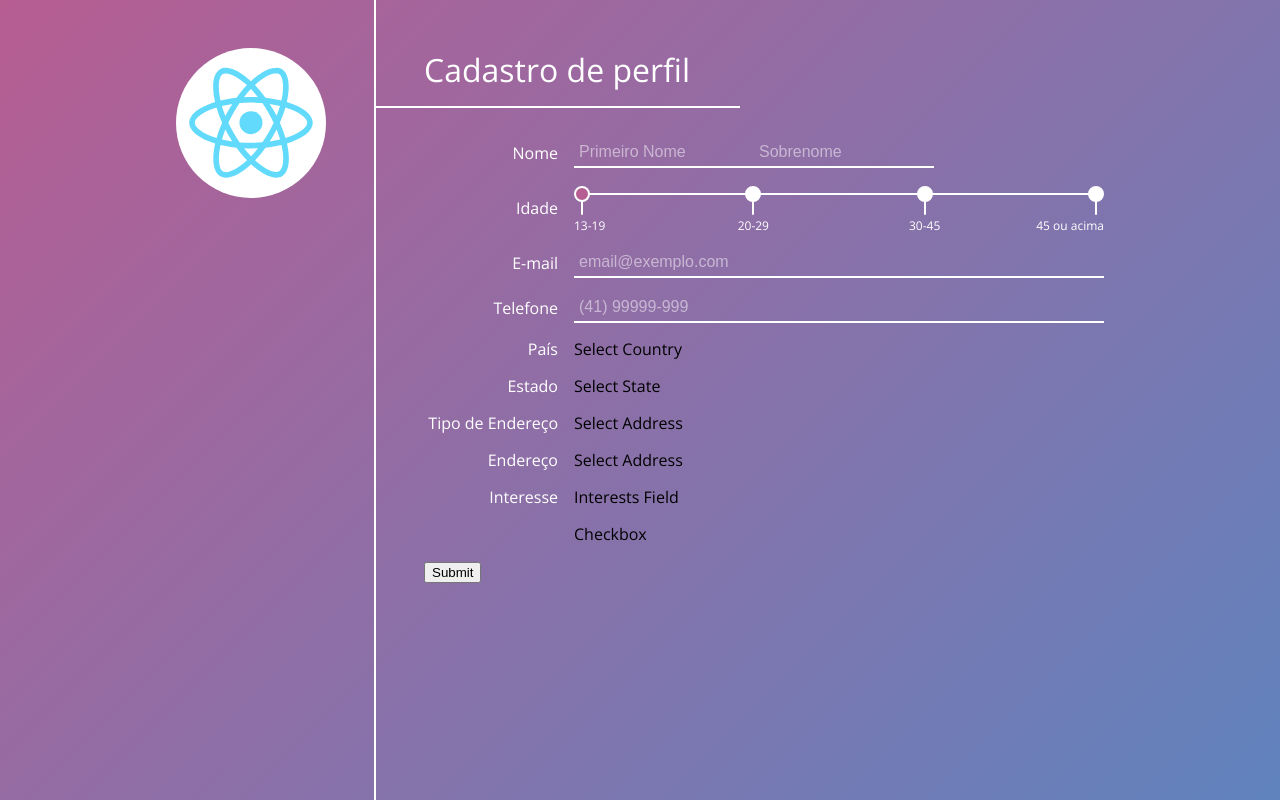
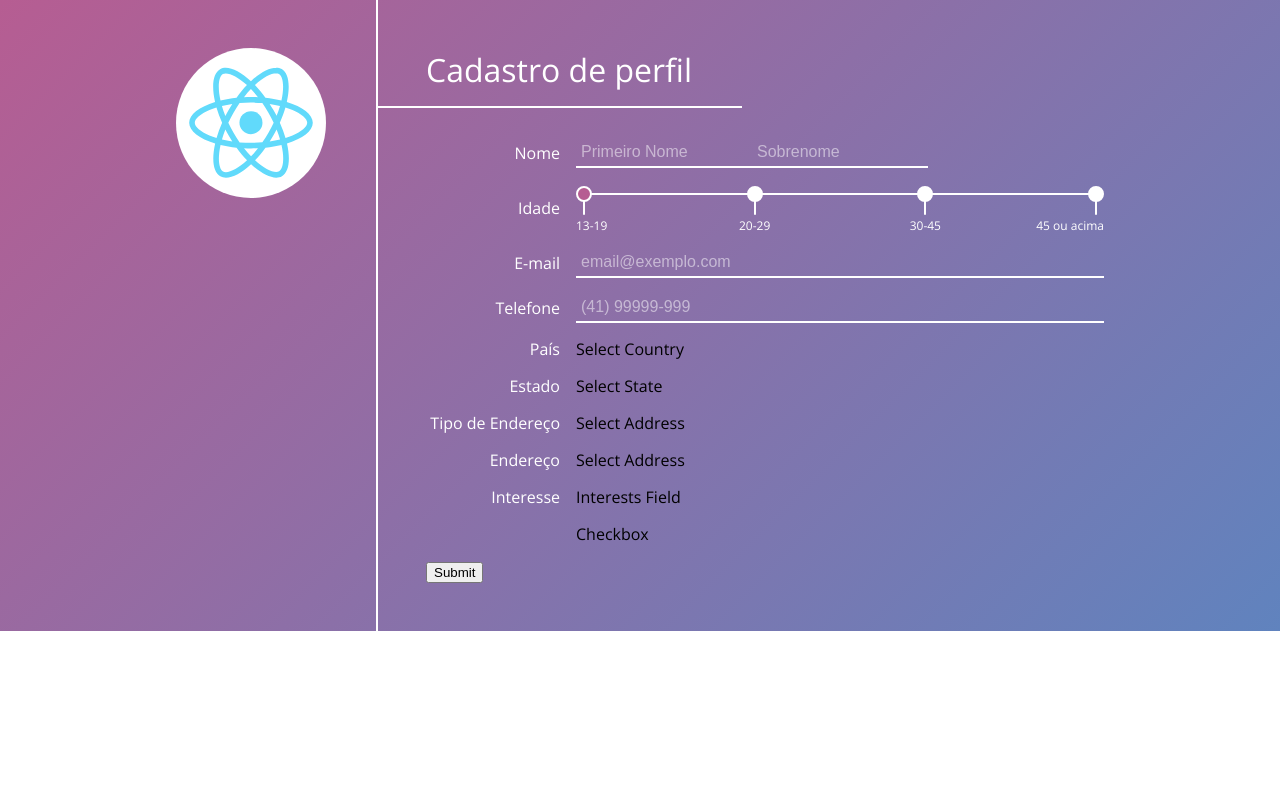
Before and after one commit to Aeyos/react-test, a React (Create React App) app: page / in a window 1280 px wide. Built offline with nearby package versions, Linux system fonts and the light colour scheme.

Commit message:
[ * ][ Project ] Added lodash, updated README, fixed some styles, reorganized export for styled-components

```diff
--- a/package.json
+++ b/package.json
@@ -7,6 +7,7 @@
     "@fortawesome/free-solid-svg-icons": "^5.6.1",
     "@fortawesome/react-fontawesome": "^0.1.3",
     "formik": "^1.4.1",
+    "lodash": "^4.17.11",
     "prop-types": "^15.6.2",
     "react": "^16.6.3",
     "react-dom": "^16.6.3",
--- a/src/components/Page/index.js
+++ b/src/components/Page/index.js
@@ -6,6 +6,5 @@ export default styled.div`
   background: -webkit-linear-gradient(135deg, ${props => props.theme.color1}, ${props => props.theme.color2}); /* Chrome 10-25, Safari 5.1-6 */
   background: linear-gradient(135deg, ${props => props.theme.color1}, ${props => props.theme.color2}); /* W3C, IE 10+/ Edge, Firefox 16+, Chrome 26+, Opera 12+, Safari 7+ */
 
-  height: 100%;
   width: 100%;
 `;
--- a/src/components/RegisterForm/LeftColumn.js
+++ b/src/components/RegisterForm/LeftColumn.js
@@ -5,4 +5,5 @@ export default styled.div`
   border-right: ${props => props.theme.borderSize} solid white;
   padding: 48px;
   box-sizing: border-box;
+  width: 250px;
 `;
--- a/src/components/Styled/InputText.js
+++ b/src/components/Styled/InputText.js
@@ -8,6 +8,8 @@ export default styled.input`
   outline: none;
   padding: 5px;
   color: white;
+  width: 100%;
+  box-sizing: border-box;
 
   &::placeholder {
     color: white;
@@ -17,8 +19,6 @@ export default styled.input`
   &[data-has-content="true"],
   &:focus,
   &:active {
-    /* color: ${props => props.theme.color1}; */
-    /* background-color: ${props => props.theme.mainColor}; */
     color: white;
     background: ${props => props.theme.inputBackground};
   }
```
Also changed, not shown: src/components/Styled/index.js (+15 -8 lines), 1 other file (tests, documents, lock files or other folders).
